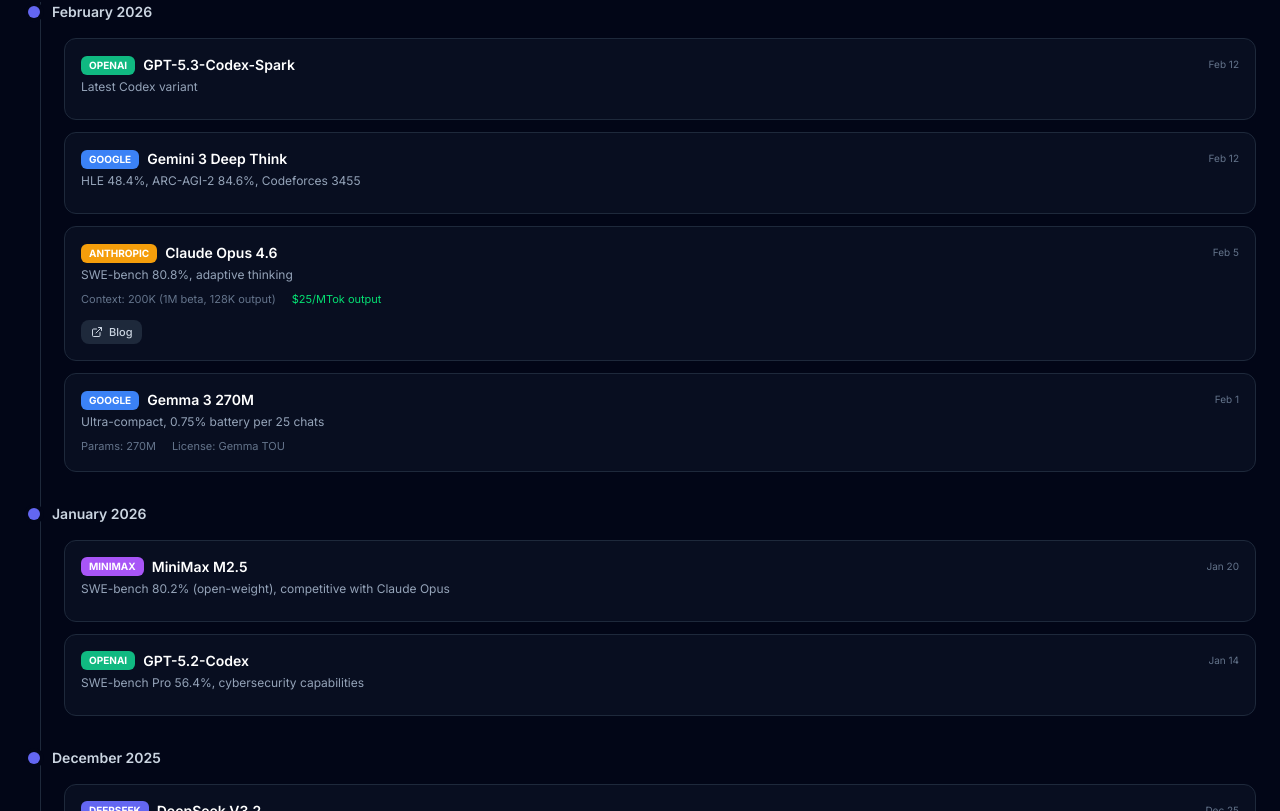
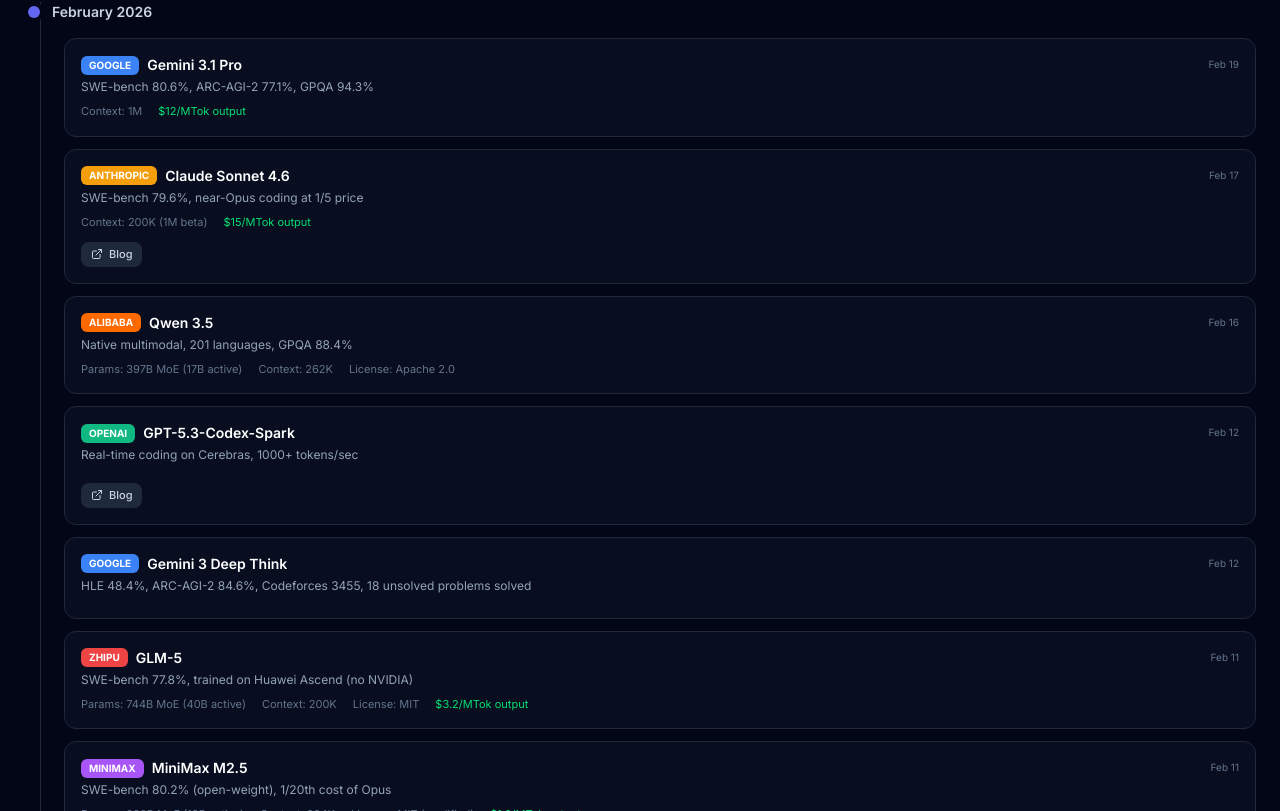
Before and after one commit to dfbustosus/ai-model-tracker, a React (Vite) app: page / in a window 1280 px wide. Shown: the part 1069-1880 px from the top of the page. Built offline with nearby package versions, Linux system fonts and the light colour scheme.

Commit message:
Update models

```diff
--- a/src/data/models.ts
+++ b/src/data/models.ts
@@ -64,9 +64,14 @@
 
   // 2026
   { id: 'gpt-5.2-codex', date: '2026-01-14', provider: 'OpenAI', name: 'GPT-5.2-Codex', notable: 'SWE-bench Pro 56.4%, cybersecurity capabilities', category: 'coding' },
-  { id: 'minimax-m2.5', date: '2026-01-20', provider: 'MiniMax', name: 'MiniMax M2.5', notable: 'SWE-bench 80.2% (open-weight), competitive with Claude Opus', category: 'open-source' },
   { id: 'gemma-3-270m', date: '2026-02-01', provider: 'Google', name: 'Gemma 3 270M', params: '270M', license: 'Gemma TOU', notable: 'Ultra-compact, 0.75% battery per 25 chats', category: 'small' },
-  { id: 'claude-opus-4.6', date: '2026-02-05', provider: 'Anthropic', name: 'Claude Opus 4.6', context: '200K (1M beta, 128K output)', costInput: 5.00, costOutput: 25.00, notable: 'SWE-bench 80.8%, adaptive thinking', category: 'frontier', blogUrl: 'https://www.anthropic.com/news/claude-opus-4-6' },
-  { id: 'gpt-5.3-codex-spark', date: '2026-02-12', provider: 'OpenAI', name: 'GPT-5.3-Codex-Spark', notable: 'Latest Codex variant', category: 'coding' },
-  { id: 'gemini-3-deep-think', date: '2026-02-12', provider: 'Google', name: 'Gemini 3 Deep Think', notable: 'HLE 48.4%, ARC-AGI-2 84.6%, Codeforces 3455', category: 'reasoning' },
+  { id: 'gpt-5.3-codex', date: '2026-02-05', provider: 'OpenAI', name: 'GPT-5.3-Codex', context: '400K', costInput: 1.75, costOutput: 14.00, notable: 'SWE-bench Pro 56.8%, Terminal-Bench 75.1%, 25% faster', category: 'coding', blogUrl: 'https://openai.com/index/introducing-gpt-5-3-codex/' },
+  { id: 'claude-opus-4.6', date: '2026-02-05', provider: 'Anthropic', name: 'Claude Opus 4.6', context: '200K (1M beta, 128K output)', costInput: 5.00, costOutput: 25.00, notable: 'SWE-bench 80.8%, Agent Teams, adaptive thinking', category: 'frontier', blogUrl: 'https://www.anthropic.com/news/claude-opus-4-6' },
+  { id: 'glm-5', date: '2026-02-11', provider: 'Zhipu', name: 'GLM-5', params: '744B MoE (40B active)', context: '200K', license: 'MIT', costInput: 1.00, costOutput: 3.20, notable: 'SWE-bench 77.8%, trained on Huawei Ascend (no NVIDIA)', category: 'open-source' },
+  { id: 'minimax-m2.5', date: '2026-02-11', provider: 'MiniMax', name: 'MiniMax M2.5', params: '230B MoE (10B active)', context: '204K', license: 'MIT (modified)', costInput: 0.30, costOutput: 1.20, notable: 'SWE-bench 80.2% (open-weight), 1/20th cost of Opus', category: 'open-source' },
+  { id: 'gpt-5.3-codex-spark', date: '2026-02-12', provider: 'OpenAI', name: 'GPT-5.3-Codex-Spark', notable: 'Real-time coding on Cerebras, 1000+ tokens/sec', category: 'coding', blogUrl: 'https://openai.com/index/introducing-gpt-5-3-codex-spark/' },
+  { id: 'gemini-3-deep-think', date: '2026-02-12', provider: 'Google', name: 'Gemini 3 Deep Think', notable: 'HLE 48.4%, ARC-AGI-2 84.6%, Codeforces 3455, 18 unsolved problems solved', category: 'reasoning' },
+  { id: 'qwen-3.5', date: '2026-02-16', provider: 'Alibaba', name: 'Qwen 3.5', params: '397B MoE (17B active)', context: '262K', license: 'Apache 2.0', notable: 'Native multimodal, 201 languages, GPQA 88.4%', category: 'open-source' },
+  { id: 'claude-sonnet-4.6', date: '2026-02-17', provider: 'Anthropic', name: 'Claude Sonnet 4.6', context: '200K (1M beta)', costInput: 3.00, costOutput: 15.00, notable: 'SWE-bench 79.6%, near-Opus coding at 1/5 price', category: 'frontier', blogUrl: 'https://www.anthropic.com/news/claude-sonnet-4-6' },
+  { id: 'gemini-3.1-pro', date: '2026-02-19', provider: 'Google', name: 'Gemini 3.1 Pro', context: '1M', costInput: 2.00, costOutput: 12.00, notable: 'SWE-bench 80.6%, ARC-AGI-2 77.1%, GPQA 94.3%', category: 'frontier' },
 ];
```
